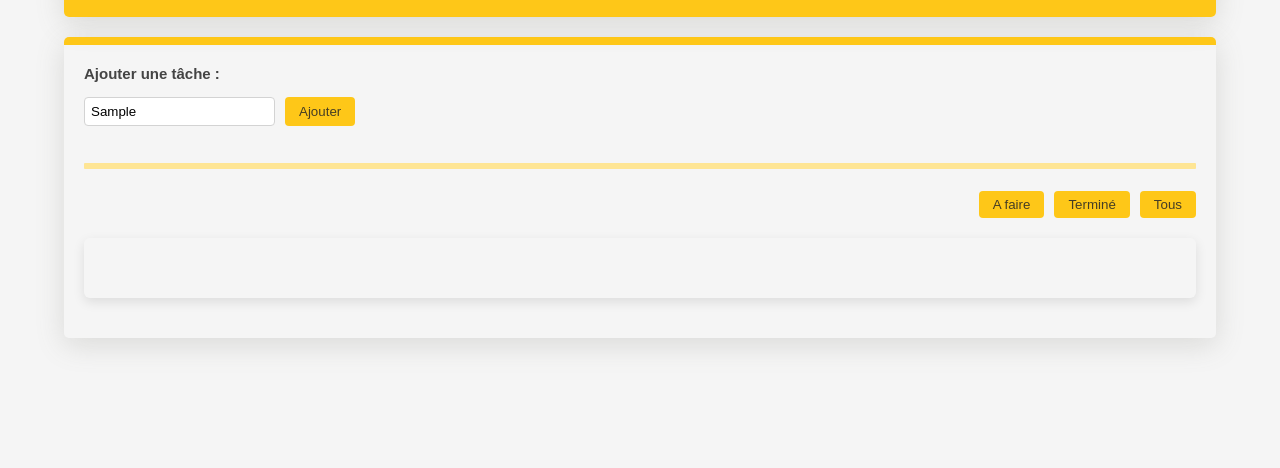
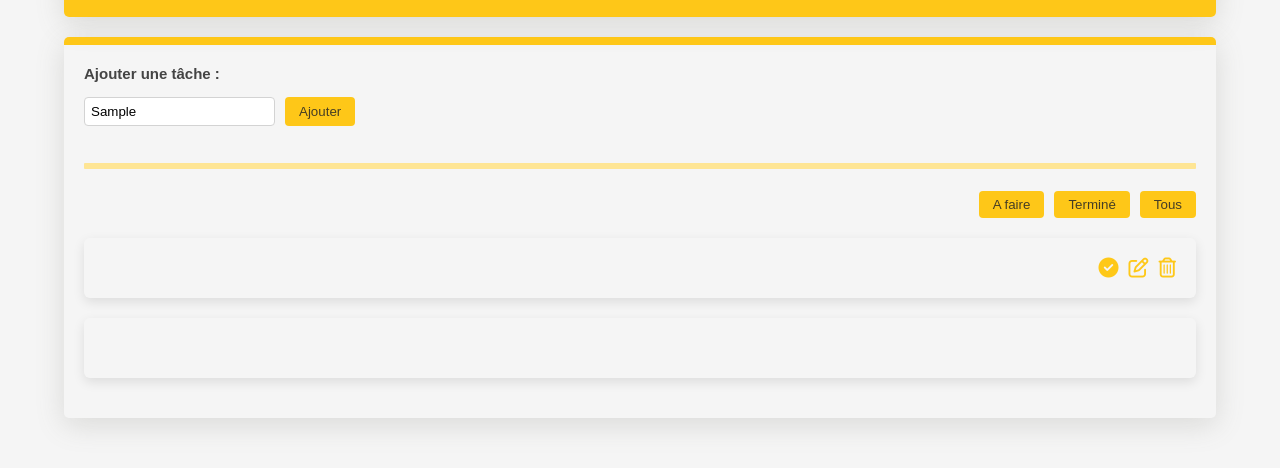
Before and after one commit to Nelnaji/TodoList, a plain HTML site: page index.html in a window 1280 px wide. Both pictures are taken after typing "Sample" into the empty fields and a click on the button "Ajouter". Shown: the part 132-600 px from the top of the page. Drawn offline with Linux system fonts and the light colour scheme.

Commit message:
working on adding elements with buttons

```diff
--- a/index.html
+++ b/index.html
@@ -8,7 +8,7 @@
   <title>Document</title>
   <link rel="stylesheet" href="./public/css/style.css" />
   <script src="./public/js/main.js" defer></script>
-  <script src="https://kit.fontawesome.com/7cb02b5702.js" crossorigin="anonymous" defer></script>
+  <script src="https://kit.fontawesome.com/7cb02b5702.js" crossorigin="anonymous"></script>
 </head>
 
 <body>
@@ -32,7 +32,14 @@
         <button class="btn">Terminé</button>
         <button class="btn">Tous</button>
       </nav>
-
+      <div class="task">
+        <p></p>
+        <div class="icons">
+          <i class="fa-solid fa-circle-check icon"></i>
+          <i class="fa-regular fa-pen-to-square icon"></i>
+          <i class="fa-regular fa-trash-can icon"></i>
+        </div>
+      </div>
     </main>
   </div>
 </body>
--- a/public/css/style.css
+++ b/public/css/style.css
@@ -104,4 +104,25 @@ nav {
     padding: 2rem;
     box-shadow: rgba(0, 0, 0, 0.1) 0px 4px 12px;
     border-radius: .6rem;
+    display: flex;
+    align-items: center;
+    justify-content: space-between;
 }
+
+/* styling des icones */
+.icons {
+    display: flex;
+    gap: 1rem;
+}
+
+.icon {
+    color: hsla(46, 100%, 50%, 0.903);
+    font-size: 2rem;
+    transition: .1s;
+
+}
+
+.icon:hover {
+    color: hsla(46, 100%, 77%, 0.903);
+    cursor: pointer;
+}
--- a/public/js/main.js
+++ b/public/js/main.js
@@ -7,13 +7,22 @@ let btnAdd = document.querySelector('#add-btn'); // btn Ajouter
 
 let main = document.querySelector('main');
 
-let textTask = document.querySelector('.main-input');
+
+let textTask = document.querySelector('.main-input').value;
 
 btnAdd.addEventListener('click', () => {
     let task = document.createElement("div"); //Correspond a l'element qui vas être ajouter
     task.classList.add('task'); //Je donne la classe task qui contient le styling.
+    main.appendChild(task); //j'ajoute l'element au main
+    // creation des icones
+    let paragraphe = document.createElement('p');
+    let icons = document.createElement('div');
+    icons.classListAdd('icons');
+    // ajout de paragraphe et icons dans task
+    task.appendChild(paragraphe);
+    task.appendChild(icons);
 
-    main.appendChild(task); //j'ajoute l'element au main
-
-
+    let taskDelete = document.createElement('i');
+    let taskEdit = document.createElement('i');
+    let taskComplete = document.createElement('i');
 });
```
